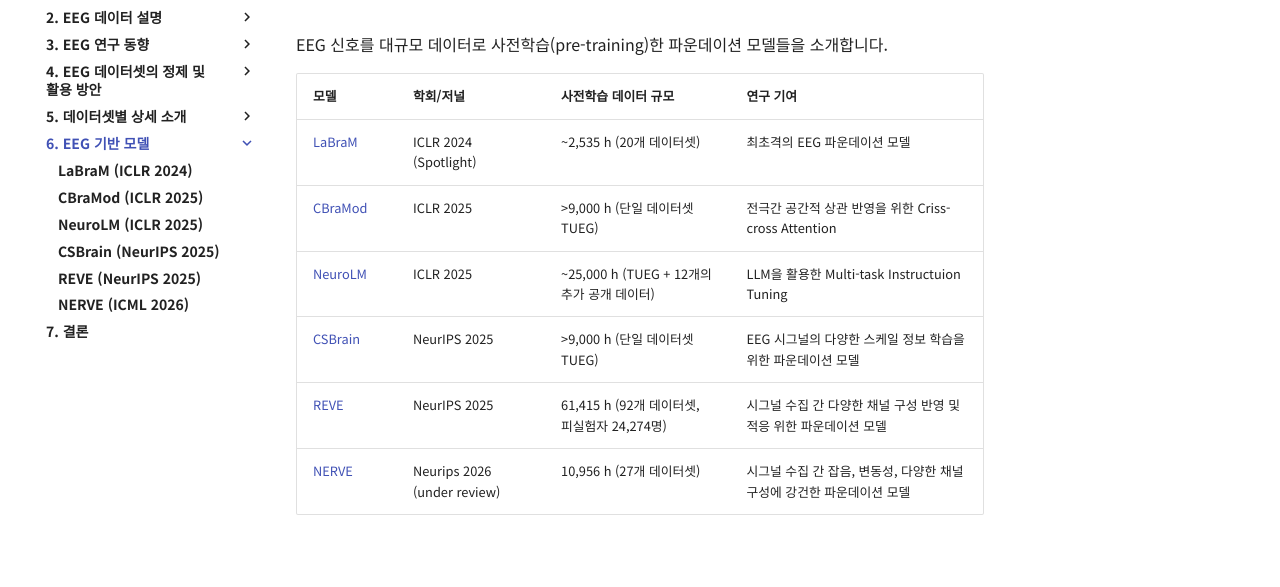
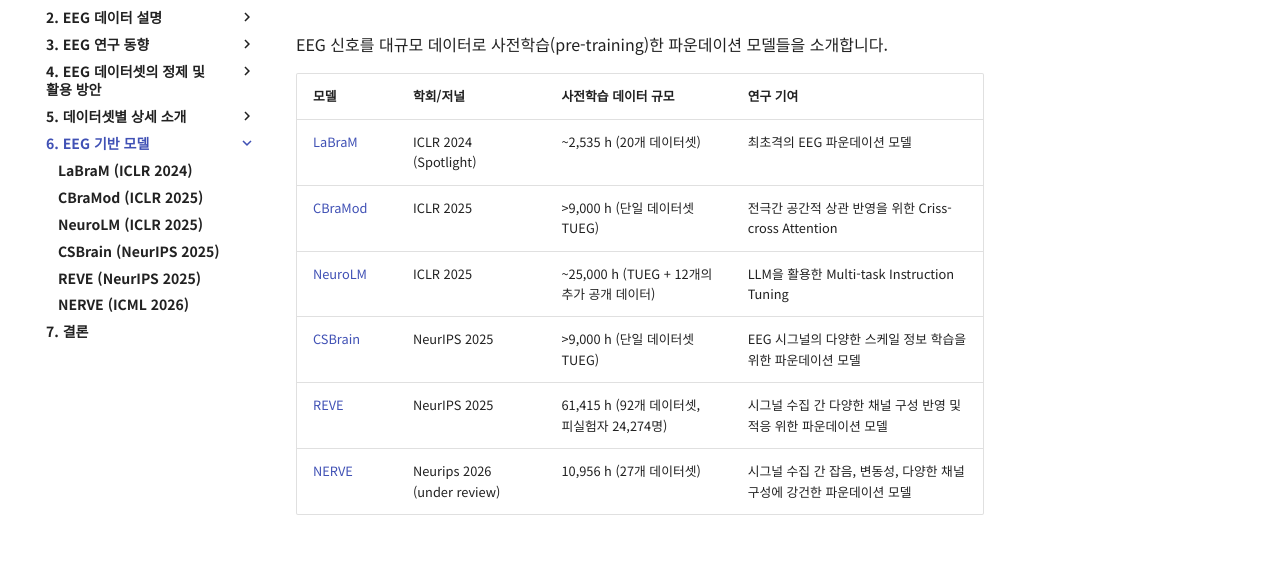
Before and after one commit to iwantjeonyeok/biosignal-site, an MkDocs documentation site: the page built from docs/eeg/6-eeg-기반모델/index.md, in a window 1280 px wide. Shown: the part 196-783 px from the top of the page. Built offline with MkDocs 1.6.1 and Material for MkDocs 9.7.7, drawn with Linux system fonts in a browser that asks for light colours; comment, search, counter and statistics services are not loaded.

Commit message:
Update index.md

```diff
--- a/docs/eeg/6-eeg-기반모델/index.md
+++ b/docs/eeg/6-eeg-기반모델/index.md
@@ -6,7 +6,7 @@
 |------|-----------|----------------|------|
 | [LaBraM](labram.md) | ICLR 2024 (Spotlight) | ~2,535 h (20개 데이터셋) | 최초격의 EEG 파운데이션 모델  |
 | [CBraMod](cbramod.md) | ICLR 2025 | >9,000 h (단일 데이터셋 TUEG) | 전극간 공간적 상관 반영을 위한 Criss-cross Attention |
-| [NeuroLM](neurolm.md) | ICLR 2025 | ~25,000 h (TUEG + 12개의 추가 공개 데이터) | LLM을 활용한 Multi-task Instructuion Tuning |
+| [NeuroLM](neurolm.md) | ICLR 2025 | ~25,000 h (TUEG + 12개의 추가 공개 데이터) | LLM을 활용한 Multi-task Instruction Tuning |
 | [CSBrain](csbrain.md) | NeurIPS 2025 | >9,000 h (단일 데이터셋 TUEG) | EEG 시그널의 다양한 스케일 정보 학습을 위한 파운데이션 모델 |
 | [REVE](reve.md) | NeurIPS 2025 | 61,415 h (92개 데이터셋, 피실험자 24,274명) | 시그널 수집 간 다양한 채널 구성 반영 및 적응 위한 파운데이션 모델 |
 | [NERVE](nerve.md) | Neurips 2026 (under review) | 10,956 h (27개 데이터셋) | 시그널 수집 간 잡음, 변동성, 다양한 채널 구성에 강건한 파운데이션 모델 |
```
